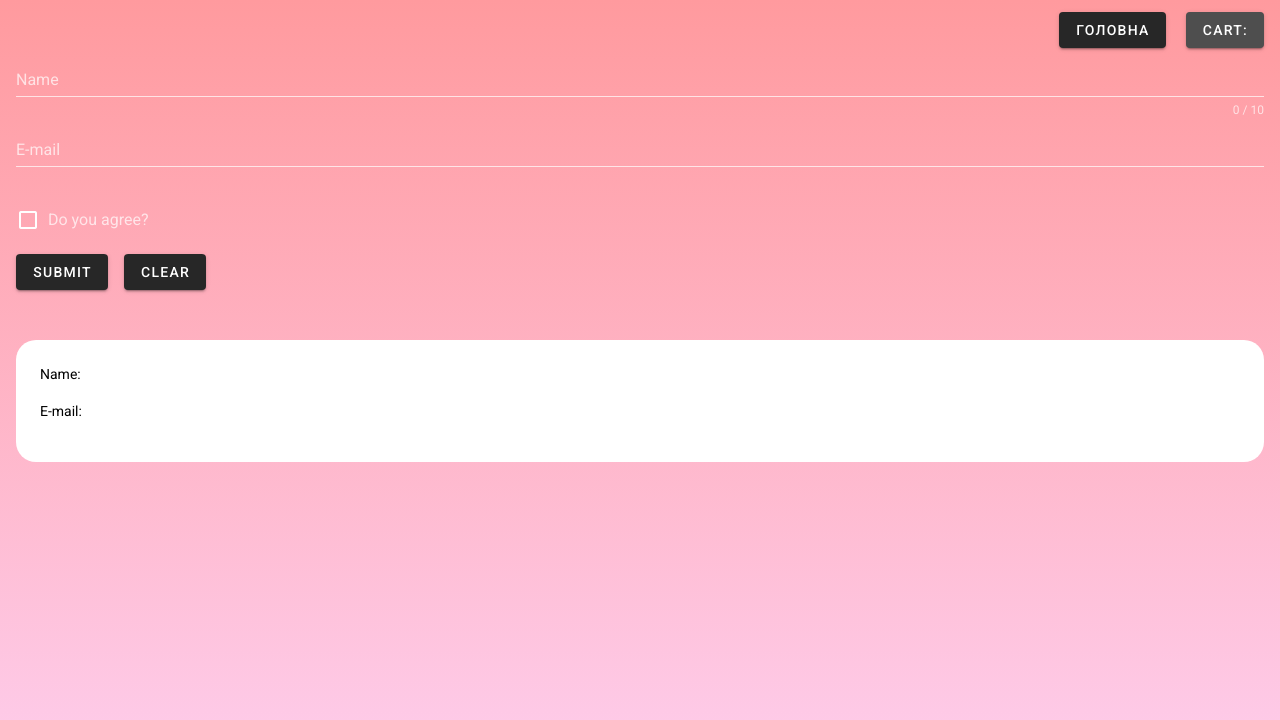
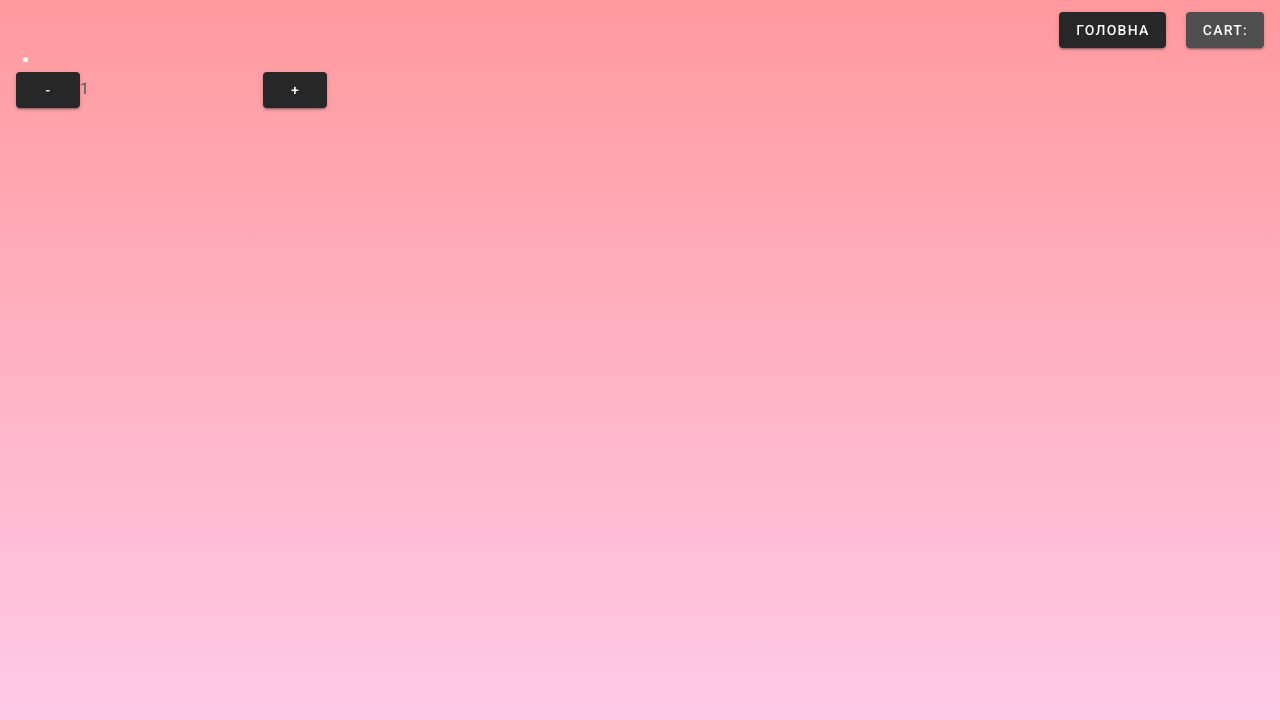
Before and after one commit to PolyakovDen/Book-market-nuxt-static-, a Nuxt app: page /store in a window 1280 px wide. Shown: the top 720 px of the page. Built offline with nearby package versions, Linux system fonts and the light colour scheme.

Commit message:
add logic in store for cart

```diff
--- a/components/Cart/CartItem.vue
+++ b/components/Cart/CartItem.vue
@@ -75,7 +75,6 @@ export default {
       for (let i = 0; i < Math.ceil(this.products.length / this.size); i++) {
         this.productsSubarray[i] = this.products.slice((i * this.size), (i * this.size) + this.size)
       }
-      console.log(this.productsSubarray)
     },
     canAddToCart (product) {
       return product.availableInventory > this.cartCount(product.id)
--- a/components/SubmitBuy/index.vue
+++ b/components/SubmitBuy/index.vue
@@ -1,121 +1,44 @@
 <template>
   <div>
-    <form>
-      <v-text-field
-        v-model="name"
-        :error-messages="nameErrors"
-        :counter="10"
-        label="Name"
-        required
-        @input="$v.name.$touch()"
-        @blur="$v.name.$touch()"
-      />
-      <v-text-field
-        v-model="email"
-        :error-messages="emailErrors"
-        label="E-mail"
-        required
-        @input="$v.email.$touch()"
-        @blur="$v.email.$touch()"
-      />
-      <v-checkbox
-        v-model="checkbox"
-        :error-messages="checkboxErrors"
-        label="Do you agree?"
-        required
-        @change="$v.checkbox.$touch()"
-        @blur="$v.checkbox.$touch()"
-      />
-
-      <v-btn
-        class="mr-4"
-        @click="submit"
-      >
-        submit
-      </v-btn>
-      <v-btn @click="clear">
-        clear
-      </v-btn>
-    </form>
-    <div class="form__preview pa-6">
-      <p>
-        Name: {{ name }}
-      </p>
-      <p>
-        E-mail: {{ email }}
-      </p>
+    <ul class="cart__list">
+      <li class="cart__item">
+        <h2 />
+      </li>
+    </ul>
+    <div class="button__counter">
+      <v-btn @click="minusCounterItem">-</v-btn>
+      <input v-model="itemCounter" readonly disabled min="1" type="number">
+      <v-btn @click="itemCounter++">+</v-btn>
     </div>
   </div>
 </template>
 
 <script>
-import { validationMixin } from 'vuelidate'
-import { required, maxLength, email } from 'vuelidate/lib/validators'
 export default {
-  mixins: [validationMixin],
-  validations: {
-    name: { required, maxLength: maxLength(10) },
-    email: { required, email },
-    select: { required },
-    checkbox: {
-      checked (val) {
-        return val
-      }
-    }
-  },
-  data: () => ({
-    name: '',
-    email: '',
-    checkbox: false
-  }),
-  computed: {
-    checkboxErrors () {
-      const errors = []
-      if (!this.$v.checkbox.$dirty) { return errors }
-      !this.$v.checkbox.checked && errors.push('You must agree to continue!')
-      return errors
-    },
-    selectErrors () {
-      const errors = []
-      if (!this.$v.select.$dirty) { return errors }
-      !this.$v.select.required && errors.push('Item is required')
-      return errors
-    },
-    nameErrors () {
-      const errors = []
-      if (!this.$v.name.$dirty) { return errors }
-      !this.$v.name.maxLength && errors.push('Name must be at most 10 characters long')
-      !this.$v.name.required && errors.push('Name is required.')
-      return errors
-    },
-    emailErrors () {
-      const errors = []
-      if (!this.$v.email.$dirty) { return errors }
-      !this.$v.email.email && errors.push('Must be valid e-mail')
-      !this.$v.email.required && errors.push('E-mail is required')
-      return errors
+  data () {
+    return {
+      itemCounter: 1
     }
   },
   methods: {
-    submit () {
-      this.$v.$touch()
-    },
-    clear () {
-      this.$v.$reset()
-      this.name = ''
-      this.email = ''
-      this.checkbox = false
+    minusCounterItem () {
+      if (this.itemCounter === 1) return;
+      this.itemCounter--;
     }
   }
 }
 </script>
 
 <style>
-  .form__preview {
-    background-color: #fff;
-    color: #000;
-    border-radius: 20px;
-    margin-top: 50px;
-    font-size: 14px;
-  }
+/* Chrome, Safari, Edge, Opera */
+input::-webkit-outer-spin-button,
+input::-webkit-inner-spin-button {
+  -webkit-appearance: none;
+  margin: 0;
+}
+
+/* Firefox */
+input[type=number] {
+  -moz-appearance: textfield;
+}
 </style>
--- a/store/index.js
+++ b/store/index.js
@@ -1,5 +1,6 @@
 export const state = () => ({
-  itemsCounter: null
+  itemsCounter: null,
+  cart: []
 })
 
 export const getters = {
@@ -9,5 +10,31 @@ export const getters = {
 export const mutations = {
   setItemsCounter (state, payload) {
     state.itemsCounter = payload
+  },
+
+  addItemToCart (state, payload) {
+    if (state.cart.find(el => el.id === payload.id)) {
+      state.cart = state.cart.map((el) => {
+        if (el.id === payload.id) {
+          el.count = el.count + 1
+          return el
+        }
+        return el
+      })
+    } else {
+      state.cart.push({ ...payload, count: 1 })
+    }
+  },
+
+  removeItemFromCart (state, payload) {
+    state.cart = state.cart.filter(el => el.id !== payload.id)
+  },
+
+  appendCartItem (state, payload) {
+    state.cart.find(el => el.id === payload.id ? el.count++ : null)
+  },
+
+  subtractCartItem (state, payload) {
+    state.cart.find(el => el.id === payload.id ? el.count-- : null)
   }
 }
```
Also changed, not shown: 1 other file (tests, documents, lock files or other folders).
